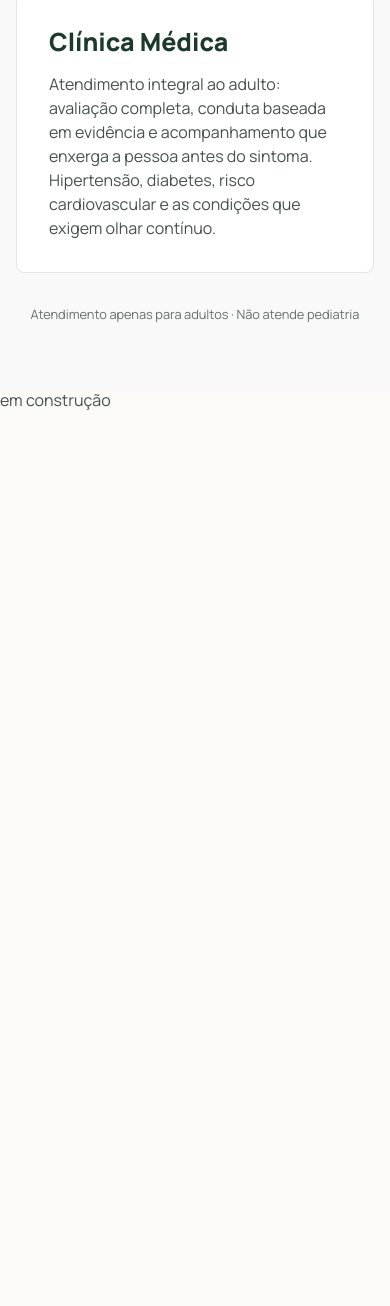
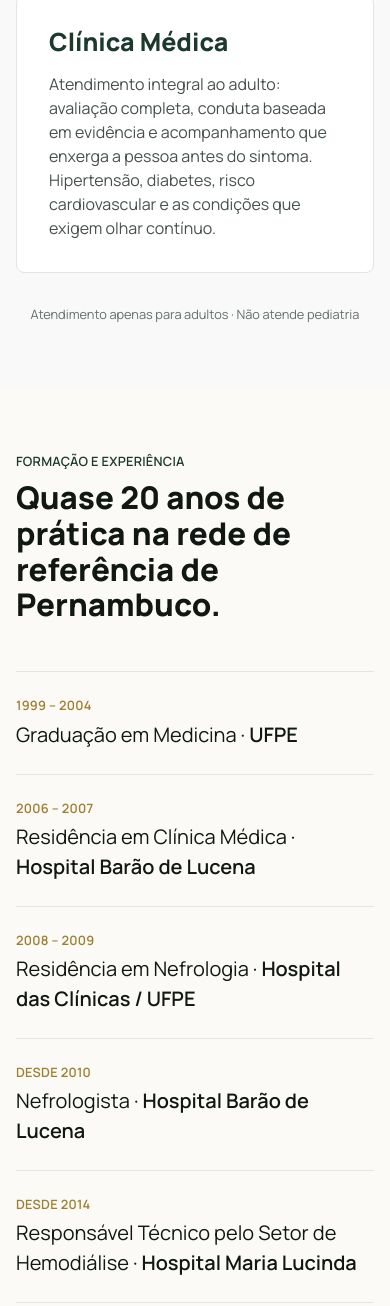
Before and after one commit to thiagoprazeres/rodrigoleitenefro.com.br, a website built with Vite: page src/index.html in a window 390 px wide. Shown: the part 3509-4815 px from the top of the page. Before the commit the page ends 3921 px from the top, so only its background shows below. Built offline with nearby package versions, Linux system fonts and the light colour scheme.

Commit message:
feat(P09): timeline de trajetória do Dr. Rodrigo (#26)
- <ol> semântico com 5 marcos de 1999 a 2014+
- Layout 2 colunas em md+ (período | marco), stack em mobile
- Periods em tom gold/700 + Manrope uppercase

Closes #9

```diff
--- a/src/index.html
+++ b/src/index.html
@@ -115,6 +115,37 @@
           <p class="especialidades__note">Atendimento apenas para adultos · Não atende pediatria</p>
         </div>
       </section>
+
+      <section class="trajetoria" id="trajetoria" aria-labelledby="traj-headline">
+        <div class="container">
+          <header class="trajetoria__header">
+            <p class="trajetoria__overline">Formação e experiência</p>
+            <h2 class="trajetoria__headline" id="traj-headline">Quase 20 anos de prática na rede de referência de Pernambuco.</h2>
+          </header>
+          <ol class="trajetoria__list">
+            <li class="trajetoria__item">
+              <p class="trajetoria__period">1999 – 2004</p>
+              <p class="trajetoria__milestone">Graduação em Medicina · <strong>UFPE</strong></p>
+            </li>
+            <li class="trajetoria__item">
+              <p class="trajetoria__period">2006 – 2007</p>
+              <p class="trajetoria__milestone">Residência em Clínica Médica · <strong>Hospital Barão de Lucena</strong></p>
+            </li>
+            <li class="trajetoria__item">
+              <p class="trajetoria__period">2008 – 2009</p>
+              <p class="trajetoria__milestone">Residência em Nefrologia · <strong>Hospital das Clínicas / UFPE</strong></p>
+            </li>
+            <li class="trajetoria__item">
+              <p class="trajetoria__period">Desde 2010</p>
+              <p class="trajetoria__milestone">Nefrologista · <strong>Hospital Barão de Lucena</strong></p>
+            </li>
+            <li class="trajetoria__item">
+              <p class="trajetoria__period">Desde 2014</p>
+              <p class="trajetoria__milestone">Responsável Técnico pelo Setor de Hemodiálise · <strong>Hospital Maria Lucinda</strong></p>
+            </li>
+          </ol>
+        </div>
+      </section>
     </main>
     <div id="app"></div>
   </body>
--- a/src/styles/_sections.scss
+++ b/src/styles/_sections.scss
@@ -2,3 +2,4 @@
 @forward 'sections/proposito';
 @forward 'sections/sobre';
 @forward 'sections/especialidades';
+@forward 'sections/trajetoria';
--- /dev/null
+++ b/src/styles/sections/_trajetoria.scss
@@ -0,0 +1,82 @@
+@use '../tokens';
+
+.trajetoria {
+  padding-block: tokens.$space-3xl;
+  background: tokens.$color-background;
+
+  @include tokens.respond-above('md') {
+    padding-block: 6rem;
+  }
+}
+
+.trajetoria__header {
+  max-width: 42ch;
+  margin-bottom: tokens.$space-2xl;
+}
+
+.trajetoria__overline {
+  color: tokens.$color-primary-700;
+  font-size: tokens.$font-size-sm;
+  font-weight: tokens.$font-weight-semibold;
+  letter-spacing: tokens.$letter-spacing-wide;
+  text-transform: uppercase;
+  margin: 0 0 tokens.$space-sm;
+}
+
+.trajetoria__headline {
+  font-size: tokens.$font-size-2xl;
+  font-weight: tokens.$font-weight-extrabold;
+  line-height: tokens.$line-height-tight;
+  color: tokens.$color-text-primary;
+  margin: 0;
+
+  @include tokens.respond-above('md') {
+    font-size: tokens.$font-size-3xl;
+  }
+}
+
+.trajetoria__list {
+  list-style: none;
+  padding: 0;
+  margin: 0;
+  display: flex;
+  flex-direction: column;
+}
+
+.trajetoria__item {
+  display: grid;
+  gap: tokens.$space-xs;
+  padding-block: tokens.$space-lg;
+  border-top: 1px solid tokens.$color-border;
+
+  &:last-child {
+    border-bottom: 1px solid tokens.$color-border;
+  }
+
+  @include tokens.respond-above('md') {
+    grid-template-columns: 14rem minmax(0, 1fr);
+    gap: tokens.$space-xl;
+    align-items: baseline;
+  }
+}
+
+.trajetoria__period {
+  font-family: tokens.$font-family-sans;
+  font-size: tokens.$font-size-sm;
+  font-weight: tokens.$font-weight-semibold;
+  letter-spacing: tokens.$letter-spacing-wide;
+  text-transform: uppercase;
+  color: tokens.$color-gold-700;
+  margin: 0;
+}
+
+.trajetoria__milestone {
+  font-size: tokens.$font-size-lg;
+  font-weight: tokens.$font-weight-regular;
+  color: tokens.$color-text-primary;
+  margin: 0;
+
+  strong {
+    font-weight: tokens.$font-weight-semibold;
+  }
+}
```
